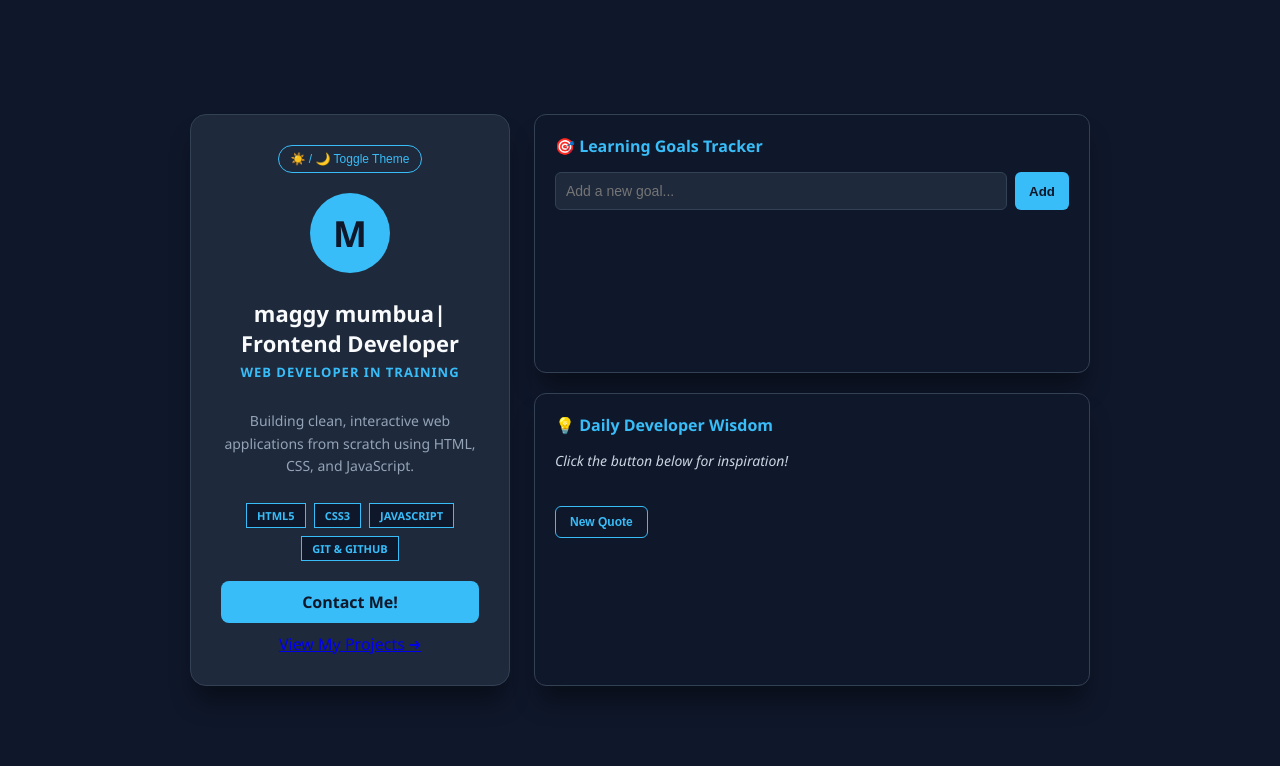
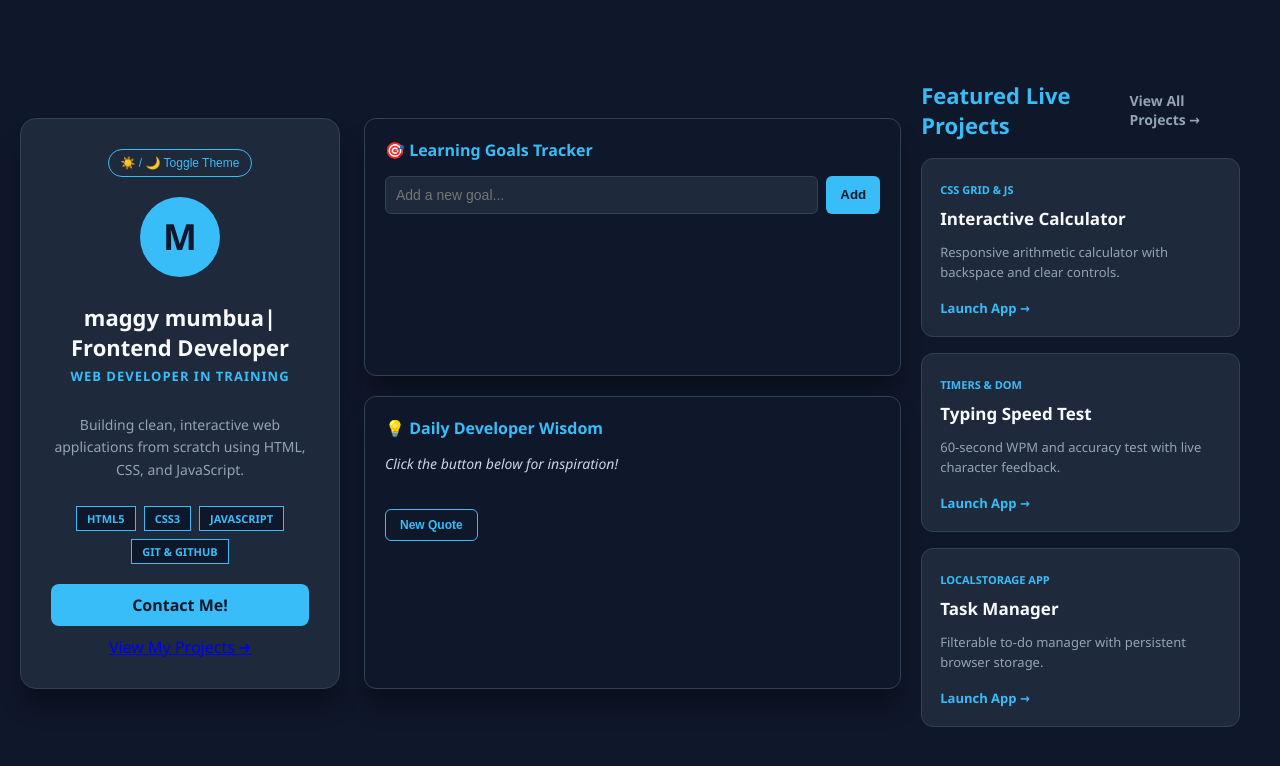
Before and after one commit to margaretmumbua449-code/portfolio, a plain HTML site: page index.html in a window 1280 px wide. Drawn offline with Linux system fonts and the light colour scheme.

Commit message:
Add files via upload

```diff
--- a/index.html
+++ b/index.html
@@ -286,6 +286,40 @@
       </div>
 
     </div>
+    <!-- Featured Live Projects Section -->
+<section style="max-width: 750px; margin: 40px auto; padding: 0 20px;">
+  <div style="display: flex; justify-content: space-between; align-items: center; margin-bottom: 18px;">
+    <h2 style="color: #38bdf8; margin: 0; font-size: 22px;">Featured Live Projects</h2>
+    <a href="projects.html" style="color: #94a3b8; text-decoration: none; font-size: 14px; font-weight: bold;">View All Projects →</a>
+  </div>
+
+  <div style="display: grid; grid-template-columns: repeat(auto-fit, minmax(210px, 1fr)); gap: 16px;">
+    <!-- Featured 1 -->
+    <div style="background-color: #1e293b; border: 1px solid #334155; border-radius: 12px; padding: 18px;">
+      <span style="font-size: 11px; color: #38bdf8; text-transform: uppercase; font-weight: bold;">CSS Grid & JS</span>
+      <h3 style="margin: 8px 0; font-size: 17px; color: #f8fafc;">Interactive Calculator</h3>
+      <p style="font-size: 13px; color: #94a3b8; line-height: 1.5; margin-bottom: 14px;">Responsive arithmetic calculator with backspace and clear controls.</p>
+      <a href="https://margaretmumbua449-code.github.io/calculator/" target="_blank" style="color: #38bdf8; text-decoration: none; font-size: 13px; font-weight: bold;">Launch App →</a>
+    </div>
+
+    <!-- Featured 2 -->
+    <div style="background-color: #1e293b; border: 1px solid #334155; border-radius: 12px; padding: 18px;">
+      <span style="font-size: 11px; color: #38bdf8; text-transform: uppercase; font-weight: bold;">Timers & DOM</span>
+      <h3 style="margin: 8px 0; font-size: 17px; color: #f8fafc;">Typing Speed Test</h3>
+      <p style="font-size: 13px; color: #94a3b8; line-height: 1.5; margin-bottom: 14px;">60-second WPM and accuracy test with live character feedback.</p>
+      <a href="https://margaretmumbua449-code.github.io/typing-test/" target="_blank" style="color: #38bdf8; text-decoration: none; font-size: 13px; font-weight: bold;">Launch App →</a>
+    </div>
+
+    <!-- Featured 3 -->
+    <div style="background-color: #1e293b; border: 1px solid #334155; border-radius: 12px; padding: 18px;">
+      <span style="font-size: 11px; color: #38bdf8; text-transform: uppercase; font-weight: bold;">LocalStorage App</span>
+      <h3 style="margin: 8px 0; font-size: 17px; color: #f8fafc;">Task Manager</h3>
+      <p style="font-size: 13px; color: #94a3b8; line-height: 1.5; margin-bottom: 14px;">Filterable to-do manager with persistent browser storage.</p>
+      <a href="https://margaretmumbua449-code.github.io/todo-app/" target="_blank" style="color: #38bdf8; text-decoration: none; font-size: 13px; font-weight: bold;">Launch App →</a>
+    </div>
+  </div>
+</section>
+
 
     <script>
       /* --- Load Saved Goals When Page Opens --- */
@@ -297,7 +331,7 @@
         }
 
         // Load saved theme preference
-        let saved theme = localStorage.getItem("myTheme");
+        let savedtheme = localStorage.getItem("myTheme");
         if (savedTheme === "light") {
           document.body.classList.add("light-mode");
          }
```
